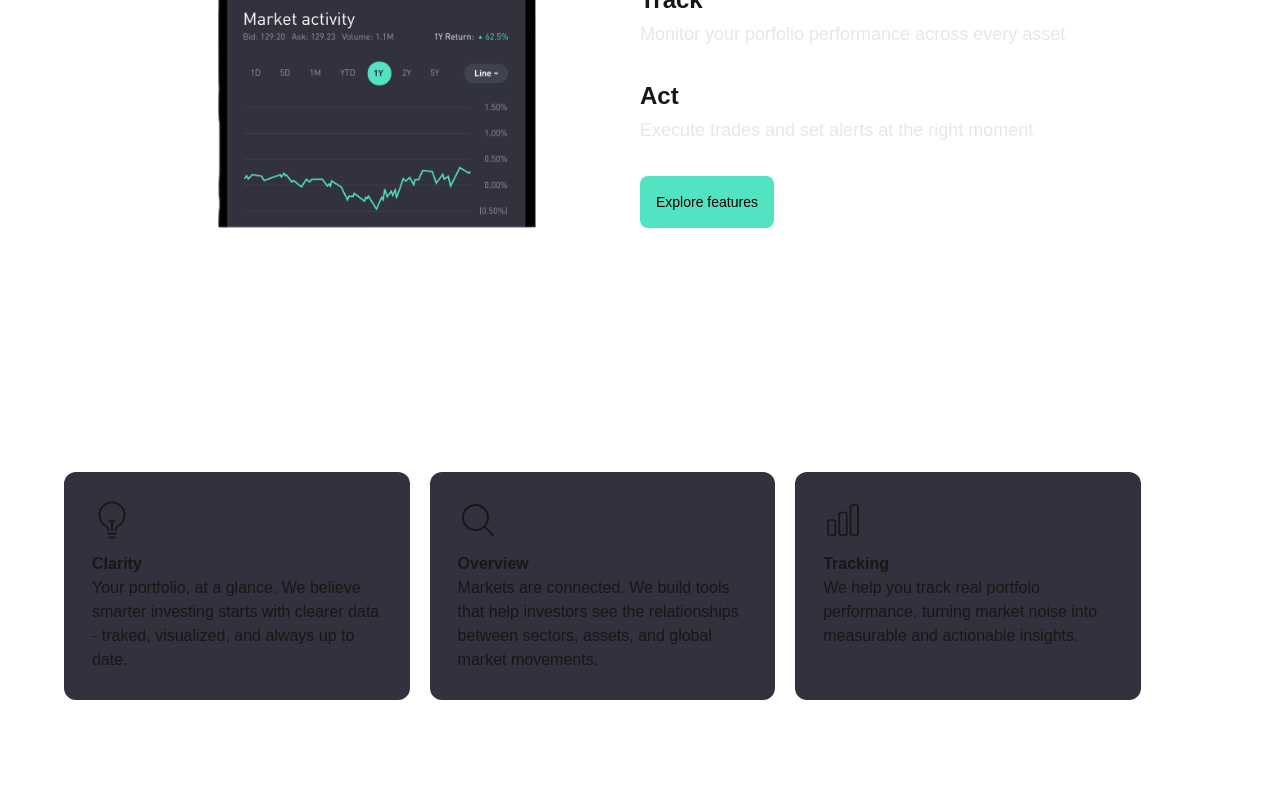
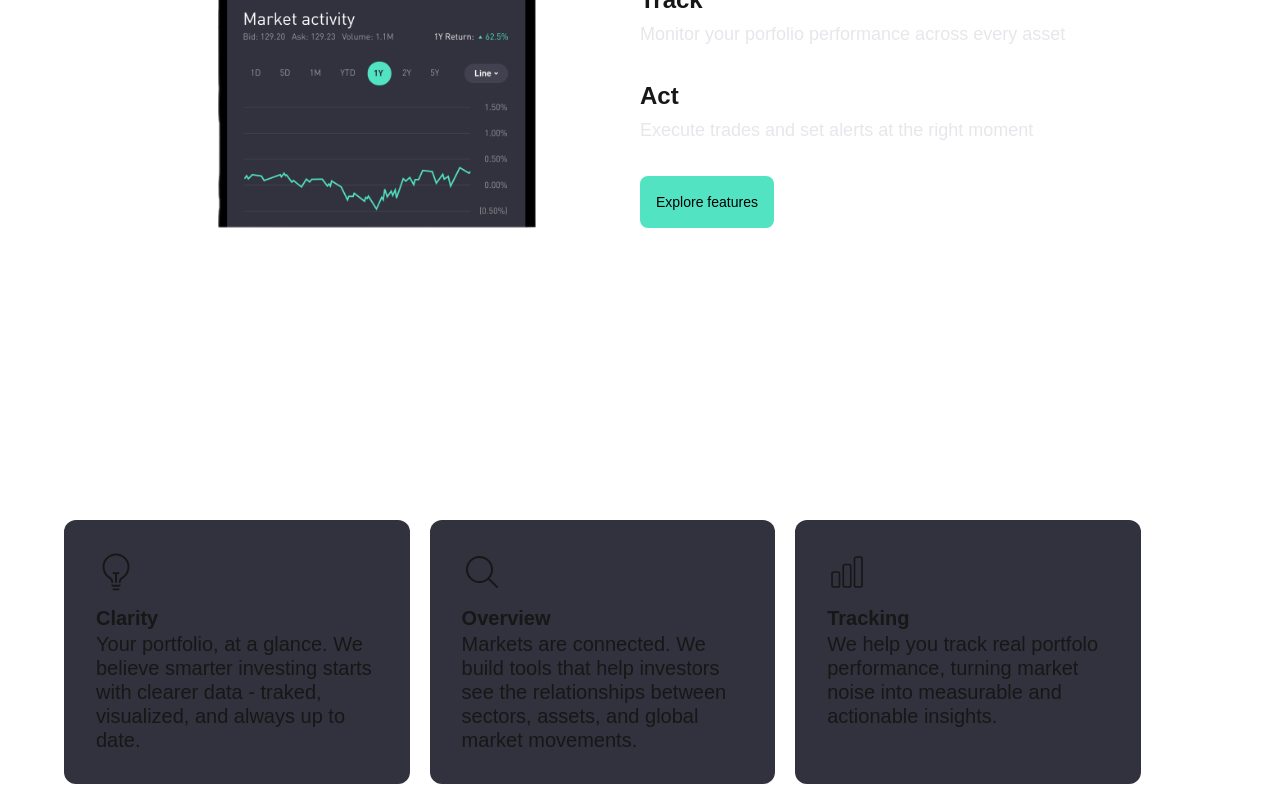
Before and after one commit to jason1642/net-finance-v2, a Next.js app in the folder frontend/: page / in a window 1280 px wide. Shown: the part 1590-2390 px from the top of the page. Before the commit the page ends 2306 px from the top, so only its background shows below. Built offline with nearby package versions, Linux system fonts and the light colour scheme.

Commit message:
register

```diff
--- a/frontend/app/ModularInfoSection.tsx
+++ b/frontend/app/ModularInfoSection.tsx
@@ -39,8 +39,8 @@
     <div className="full flex flex-col items-center mb-4">
         {/* Header wrapper */}
         <div className="mb-5">
-            <p className="text-5xl font-medium text-center text-white max-w-5xl w-full mt-20">Built for investors</p>
-            <p className="text-5xl font-medium text-center text-white max-w-5xl w-full ">Designed for performance</p>
+            <p className="text-7xl font-medium text-center text-white max-w-5xl w-full mt-20">Built for investors</p>
+            <p className="text-7xl font-medium text-center text-white max-w-5xl w-full ">Designed for performance</p>
 
         </div>
 
@@ -48,10 +48,10 @@
         <div className="flex flex-row gap-5">
             {
                 listContent.map((item, index) =>
-                <div key={index} className="flex flex-col p-7 w-[30%] bg-surface rounded-xl">
+                <div key={index} className="flex flex-col p-8 w-[30%] bg-surface rounded-xl">
                     {item.icon}
-                    <p className="mt-3 font-bold">{item.title}</p>
-                    <p>{item.description}</p>
+                    <p className="mt-3 font-bold text-xl">{item.title}</p>
+                    <p className="text-xl leading-[120%]">{item.description}</p>
                 </div>
                 )
             }
--- /dev/null
+++ b/frontend/app/register/layout.tsx
@@ -0,0 +1,7 @@
+export default function Layout({children}: {children: React.ReactNode}) {
+    return (
+        <section className="bg-dark-background w-full min-h-screen">
+            {children}
+        </section>
+    );
+}
--- /dev/null
+++ b/frontend/app/register/page.tsx
@@ -0,0 +1,23 @@
+"use client"
+import { useForm, SubmitHandler } from "react-hook-form"
+
+interface IFormInput {
+    first_name: string,
+    last_name: string,
+    email: string,
+    password: string,
+    confirm_password: string
+}
+
+export default function Page() {
+    const { register, handleSubmit } = useForm<IFormInput>()
+    const onSubmit: SubmitHandler<IFormInput> = (data) => console.log(data);
+    return (
+        <div className="bg-dark-background">
+            <form onSubmit={handleSubmit(onSubmit)}>
+                <label>First Name</label>
+                <input {...register("first_name")} />
+            </form>
+        </div>
+    );
+}
--- a/frontend/components/landing/Hero.tsx
+++ b/frontend/components/landing/Hero.tsx
@@ -13,7 +13,7 @@
         {/* Intro container */}
         <div className={"flex flex-col mx-auto items-center w-full max-w-7xl mt-10"}>
     {/* Title */}
-            <h1 className="text-7xl font-medium text-center text-white max-w-5xl mb-4 w-full">Cutting edge investment tools and data. For Everyone.</h1>
+            <h1 className="text-7xl font-medium text-center text-white max-w-5xl mb-4 w-full">Cutting edge investment tools and data. For everyone.</h1>
     {/* Subtitle */}
             <p className="text-lg text-center text-gray-300 max-w-4xl mb-8">Financial data and analytics platform that provides investors with the tools and insights they need to make informed investment decisions.</p>
     {/* Button Wrapper */}
--- a/frontend/package.json
+++ b/frontend/package.json
@@ -13,6 +13,7 @@
     "next": "16.2.1",
     "react": "19.2.4",
     "react-dom": "19.2.4",
+    "react-hook-form": "^7.72.0",
     "styled-components": "^6.3.12"
   },
   "devDependencies": {
```
Also changed, not shown: 1 other file (tests, documents, lock files or other folders).
